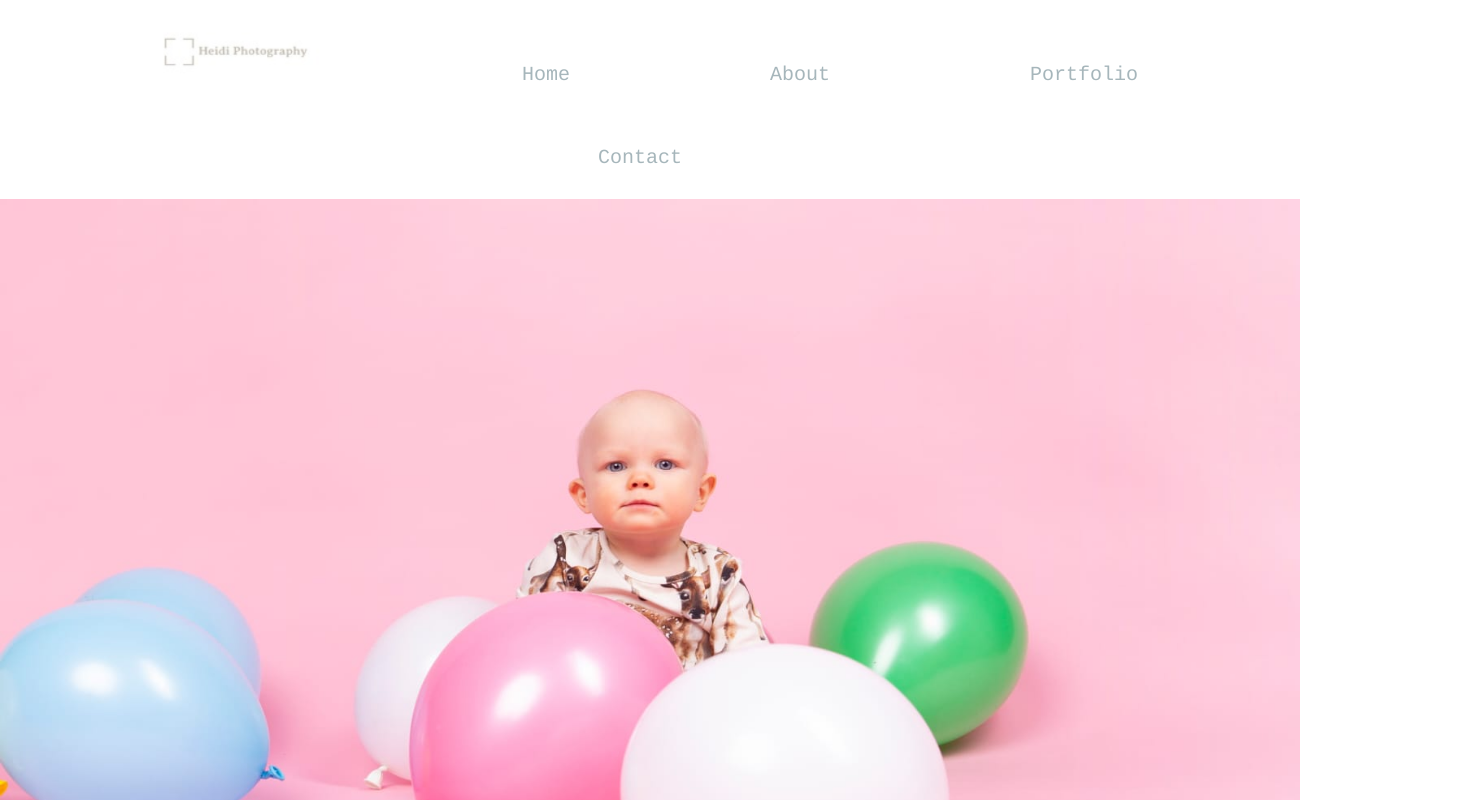
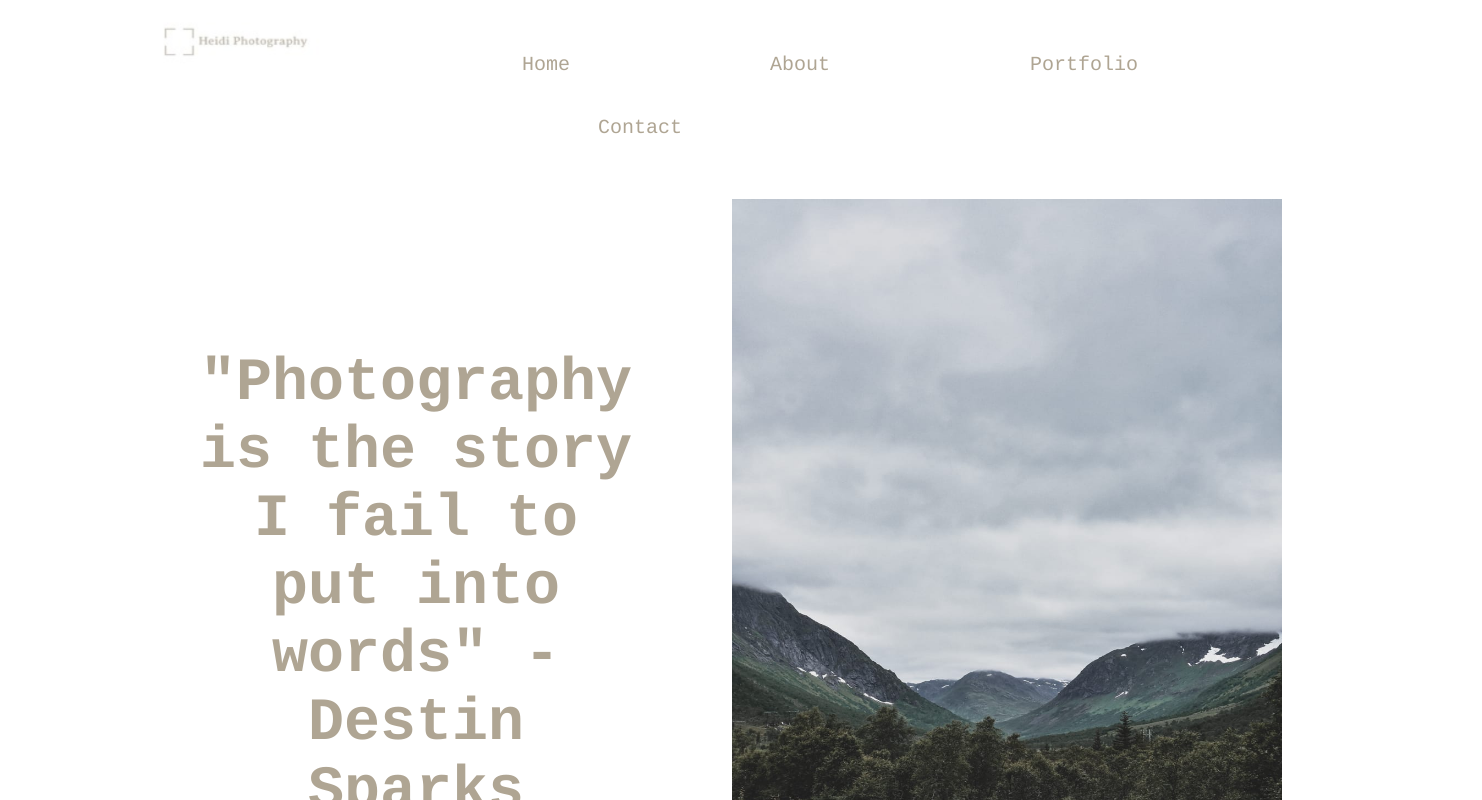
Before and after one commit to alketaademaj/Heidi_photography, a React (Create React App) app in the folder photo/: page / in a window 1280 px wide. Shown: the top 800 px of the page, 1482 px wide, since content can reach past the window. Built offline with nearby package versions, Linux system fonts and the light colour scheme.

Commit message:
the front-page

```diff
--- a/photo/src/App.css
+++ b/photo/src/App.css
@@ -14,20 +14,33 @@ ul {
 li {
   display: inline-flex;
   width: auto;
-  margin: 30px;
+  margin: 20px;
   font-family: Courier, monospace;
   font-size: 20px;
-  padding-left: 70px;
-  padding-right: 70px;
+  padding-left: 80px;
+  padding-right: 80px;
 }
 .color {
-  color: #a6b6bb;
+  color: #afa593;
   text-decoration: none;
 }
 .color:hover {
   color: rgb(61, 89, 112);
 }
-.Minea-picture {
-  width: 150px;
-  height: 300px;
+.front-pic {
+  padding-left: 100px;
+  padding-right: 200px;
+  padding-top: 40px;
 }
+.home-content {
+  padding-top: 150px;
+  padding-left: 200px;
+}
+.organize {
+  display: flex;
+}
+h1 {
+  font-size: 60px;
+  font-family: Courier, monospace;
+  color: #afa593;
+}
--- a/photo/src/App.js
+++ b/photo/src/App.js
@@ -9,6 +9,9 @@ import Contact from "./components/Contact";
 //Link uses client side routing so you're not reloading the entire application
 
 function App() {
+
+
+
   return (
     <Router>
       <div className="App">
--- a/photo/src/components/Home.js
+++ b/photo/src/components/Home.js
@@ -1,4 +1,5 @@
 import React, { Component } from 'react'
+import About from './About'
 
 export class Home extends Component {
 
@@ -8,8 +9,16 @@ export class Home extends Component {
         console.log(this.props.pictures)
         return (
             <div>
-                <img src="/img/Etu-leea.jpeg" alt="Leea" width="1300px" height="800px"></img>
-                <h1>this will display a link to social media accounts</h1>
+                <div className="organize">
+                    <div className="home-content">
+                        <h1>"Photography is the story I fail to put into words" -Destin Sparks
+                </h1>
+                    </div>
+                    <div className="front-pic">
+                        <img src="/img/maisema.jpeg" alt="valas" width="550px" height="700px"></img>
+                    </div>
+                </div>
+                <About></About>
             </div>
         )
     }
```
Also changed, not shown: photo/public/img/maisema.jpeg (renamed from photo/src/pics/WhatsApp Image 2021-02-03 at 19.34.28 (1).jpeg).
